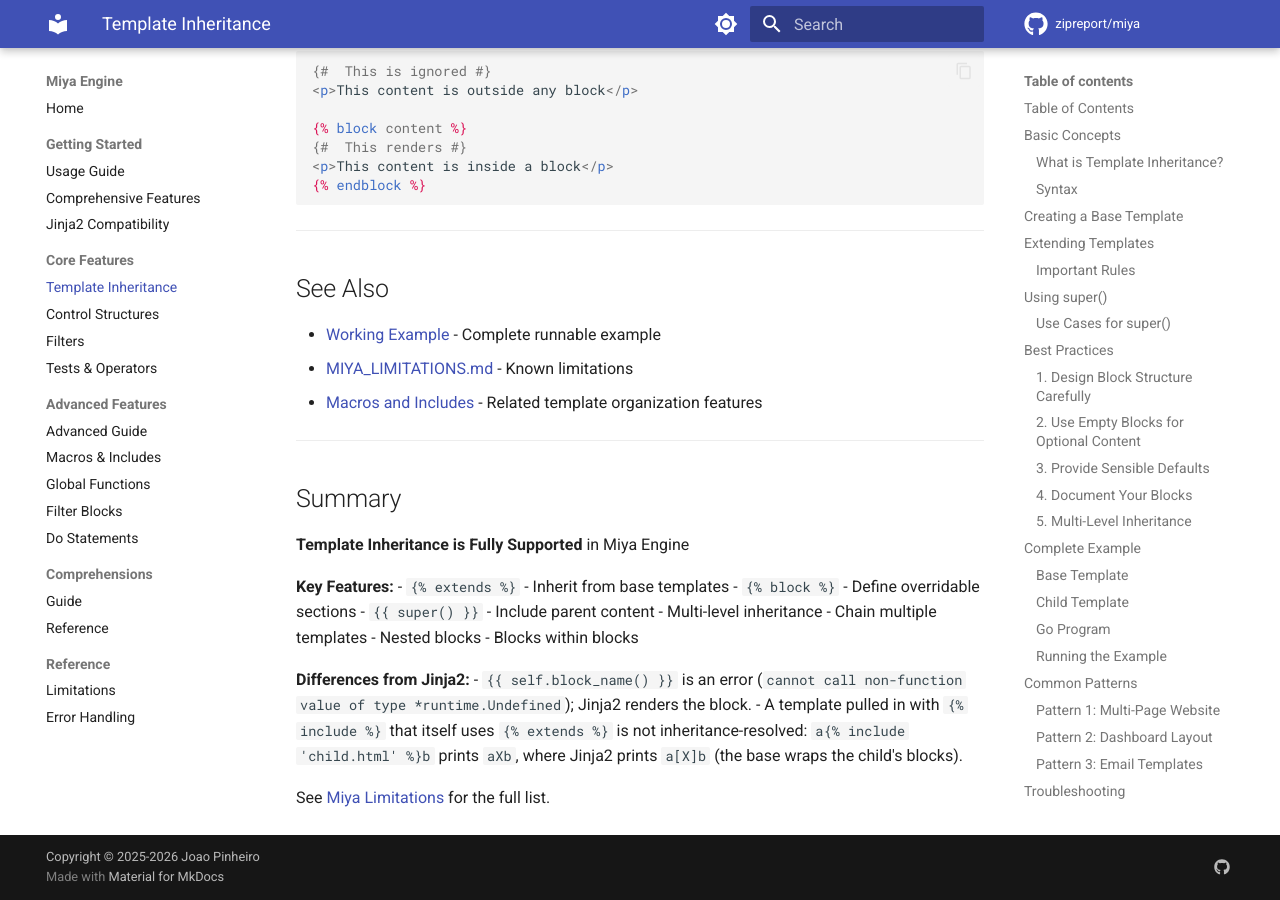
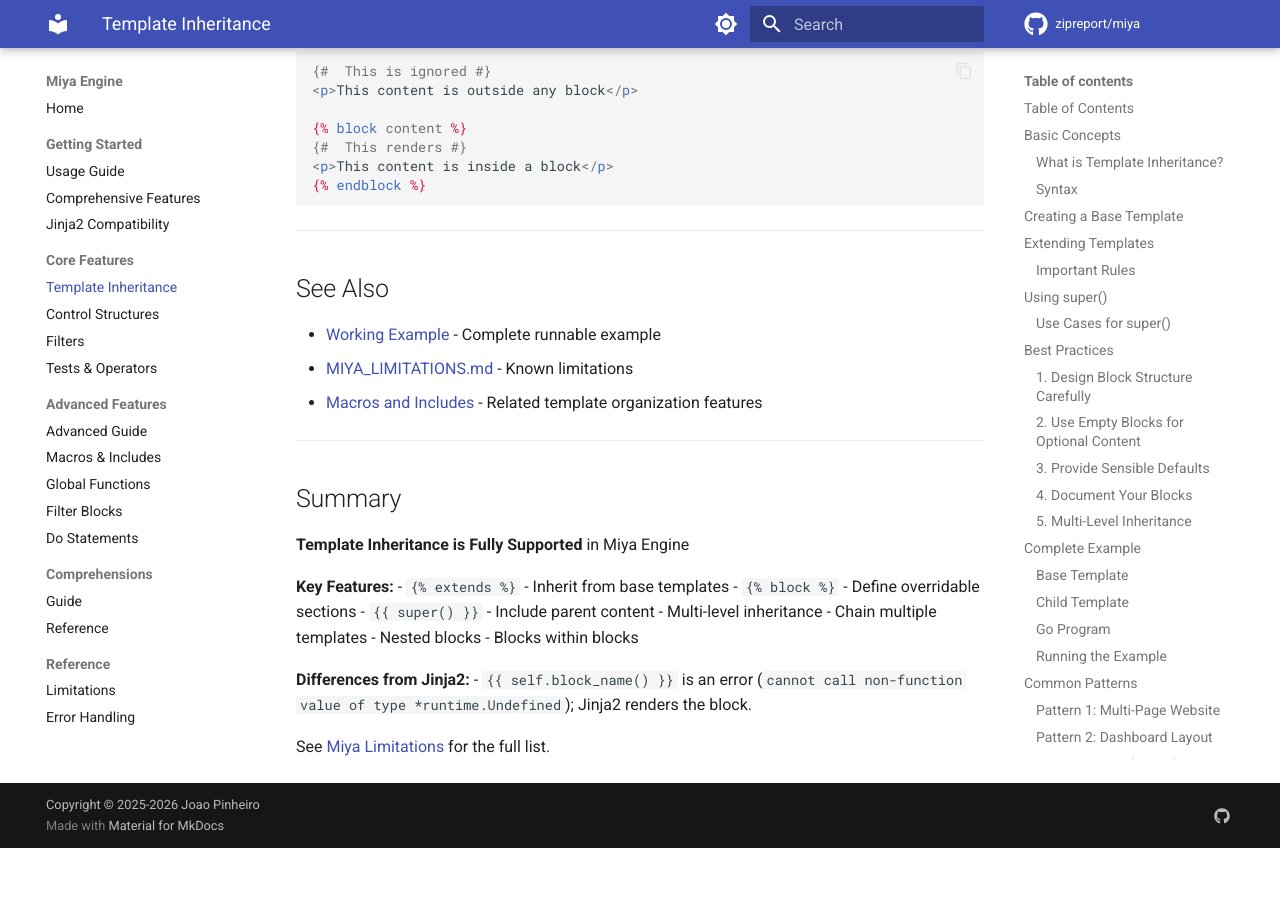
Before and after one commit to zipreport/miya, an MkDocs documentation site: the page built from docs/TEMPLATE_INHERITANCE.md, in a window 1280 px wide and 900 px high, scrolled down 10464 px. Built offline with MkDocs 1.6.1 and Material for MkDocs 9.7.7, drawn with Linux system fonts in a browser that asks for light colours; comment, search, counter and statistics services are not loaded; after the commit the page ends 11312 px from its top, so only the background shows below that.

Commit message:
docs: changelog for includes of extending templates
Co-Authored-By: Claude Sonnet 5.5 <noreply@anthropic.com>

```diff
--- a/docs/MIYA_LIMITATIONS.md
+++ b/docs/MIYA_LIMITATIONS.md
@@ -42,7 +42,6 @@ These are bugs or gaps, not design decisions.
 | Template | miya | Jinja2 |
 |----------|------|--------|
 | `{{ self.block_name() }}` | error: `cannot call non-function value of type *runtime.Undefined` | renders the block |
-| `{% include 'child' %}` where `child` has `{% extends 'base' %}` | inheritance is not resolved: `a{% include %}b` prints `aXb` | `a[X]b` (the base wraps the child's blocks) |
 | `{% import 'child' as m %}` where `child` has `{% extends 'base' %}` | only the child's top level runs: the parent's top-level macros and `{% set %}` are not exported (`m.bm is defined` is `false`) | the parent's top level runs too and is exported (`True`) |
 | `{{ '%s-%s' % (1, 2) }}` | error: `cannot modulo string and []interface {}` | `1-2` |
 | `{% do items.append(1) %}` on a list passed in as render data | error: store it first with `{% set items = items\|list %}` | mutates the list |
@@ -113,7 +112,6 @@ Workaround for nested comprehensions:
 ## Migration checklist
 
 - [ ] No `self.block()` calls
-- [ ] No `{% include %}` of a template that itself uses `{% extends %}`
 - [ ] No `'...' % value` formatting; use the `format` filter
 - [ ] No `.append()` on lists passed in as render data without `{% set x = x|list %}` first
 - [ ] `enumerate()` uses positional arguments only
--- a/docs/TEMPLATE_INHERITANCE.md
+++ b/docs/TEMPLATE_INHERITANCE.md
@@ -539,6 +539,5 @@ fsLoader := loader.NewFileSystemLoader([]string{".", "templates"}, templateParse
 
 **Differences from Jinja2:**
 - `{{ self.block_name() }}` is an error (`cannot call non-function value of type *runtime.Undefined`); Jinja2 renders the block.
-- A template pulled in with `{% include %}` that itself uses `{% extends %}` is not inheritance-resolved: `a{% include 'child.html' %}b` prints `aXb`, where Jinja2 prints `a[X]b` (the base wraps the child's blocks).
 
 See [Miya Limitations](MIYA_LIMITATIONS.md) for the full list.
```
Also changed, not shown: CHANGELOG.md (+1 -0 lines).
